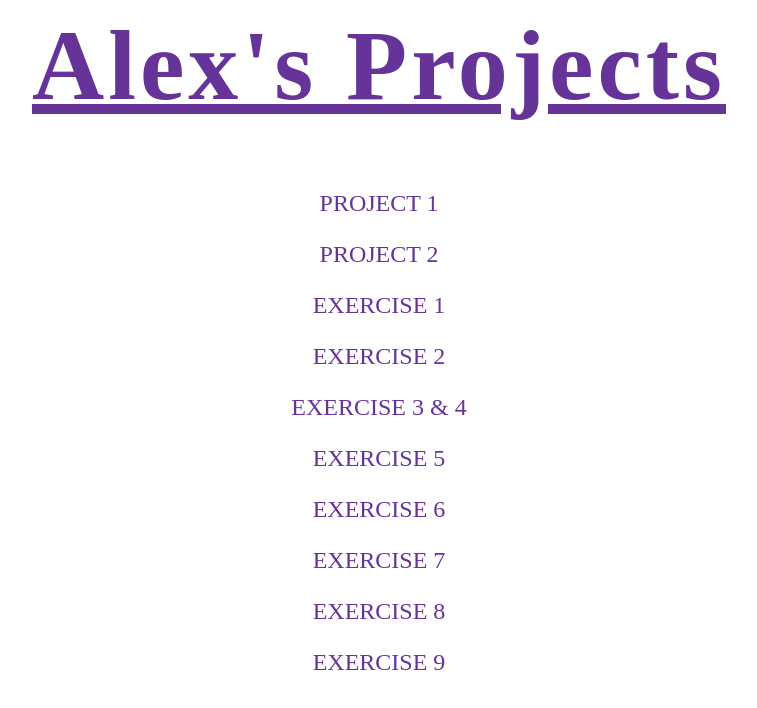
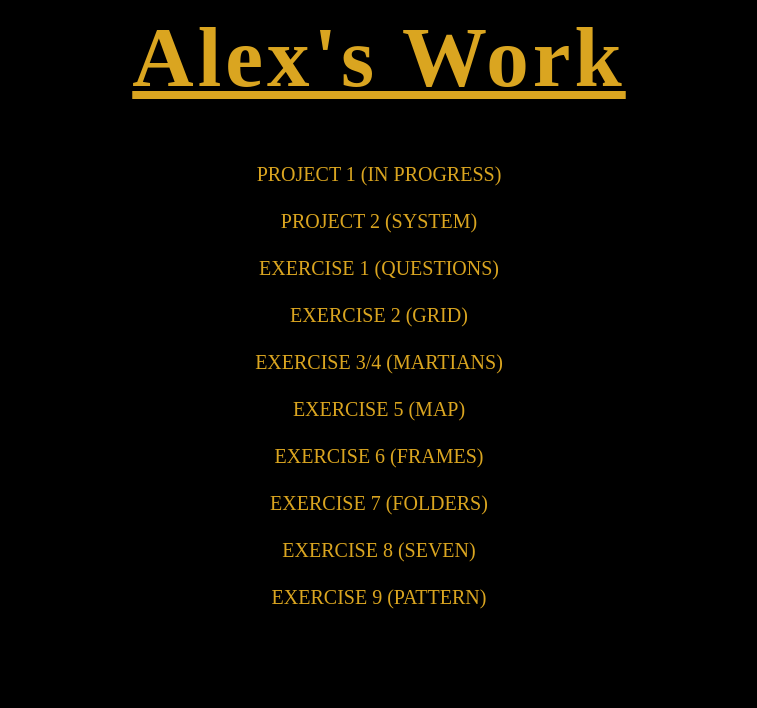
Before and after one commit to alexjawful/somethingreasonable, a plain HTML site: page index.html in a window 1280 px wide. Shown: the whole page, without its empty margins (261-1018 px from the left). Drawn offline with Linux system fonts and the light colour scheme.

Commit message:
main page edits

```diff
--- a/css/main.css
+++ b/css/main.css
@@ -3,13 +3,15 @@
 } */
 body {
   text-align: center;
+  background-color: black;
 }
 
 h1 {
-font-size: 100px;
+font: bold;
+font-size: 85px;
 text-decoration: underline;
 letter-spacing: 4px;
-color: rebeccapurple;
+color: goldenrod;
 }
 
 ul {
@@ -18,18 +20,18 @@ padding: 0;
 }
 
 li {
-font-size: 24px;
+font-size: 20px;
 margin-bottom: 24px;
 text-transform: uppercase;
 }
 
 a {
-  color: rebeccapurple;
+  color: goldenrod;
   text-decoration: none;
   cursor: pointer;
   transition: color 1s ease;
 }
 
 a:hover {
-  color: tomato;
+  color: grey;
 }
--- a/index.html
+++ b/index.html
@@ -1,21 +1,21 @@
 <html>
   <head>
-    <title>Alex Russell</title>
+    <title>Alex J. Russell</title>
     <link rel="stylesheet" href="css/main.css">
   </head>
   <body>
-    <h1>Alex's Projects</h1>
+    <h1>Alex's Work</h1>
     <ul>
-      <li><a href="Day10Notes/index.html">Project 1<a/></li>
-      <li><a href="system/index.html">Project 2</a></li>
-      <li><a href="e1/index.html">Exercise 1</a></li>
-      <li><a href="e2/Exercise2.pdf">Exercise 2</a></li>
-      <li><a href="e3/Exercise 3.pdf">Exercise 3 &amp 4</a></li>
-      <li><a href="e5/Sitemap - Alex Russell.jpg">Exercise 5<a/></li>
-      <li><a href="e6/Wireframes - Alex Russell.jpg">Exercise 6</a></li>
-      <li><a href="e7/Exercise7.jpg">Exercise 7</a></li>
-      <li><a href="e8/index.html">Exercise 8</a></li>
-      <li><a href="e9/patterns/Setup/index.html">Exercise 9</a></li>
+      <li><a href="Day10Notes/index.html">Project 1 (In Progress)<a/></li>
+      <li><a href="system/index.html">Project 2 (System)</a></li>
+      <li><a href="e1/index.html">Exercise 1 (Questions)</a></li>
+      <li><a href="e2/Exercise2.pdf">Exercise 2 (Grid)</a></li>
+      <li><a href="e3/Exercise 3.pdf">Exercise 3/4 (Martians)</a></li>
+      <li><a href="e5/Sitemap - Alex Russell.jpg">Exercise 5 (Map)<a/></li>
+      <li><a href="e6/Wireframes - Alex Russell.jpg">Exercise 6 (Frames)</a></li>
+      <li><a href="e7/Exercise7.jpg">Exercise 7 (Folders)</a></li>
+      <li><a href="e8/index.html">Exercise 8 (Seven)</a></li>
+      <li><a href="e9/patterns/Setup/index.html">Exercise 9 (Pattern)</a></li>
     </ul>
   </body>
 </html>
```
